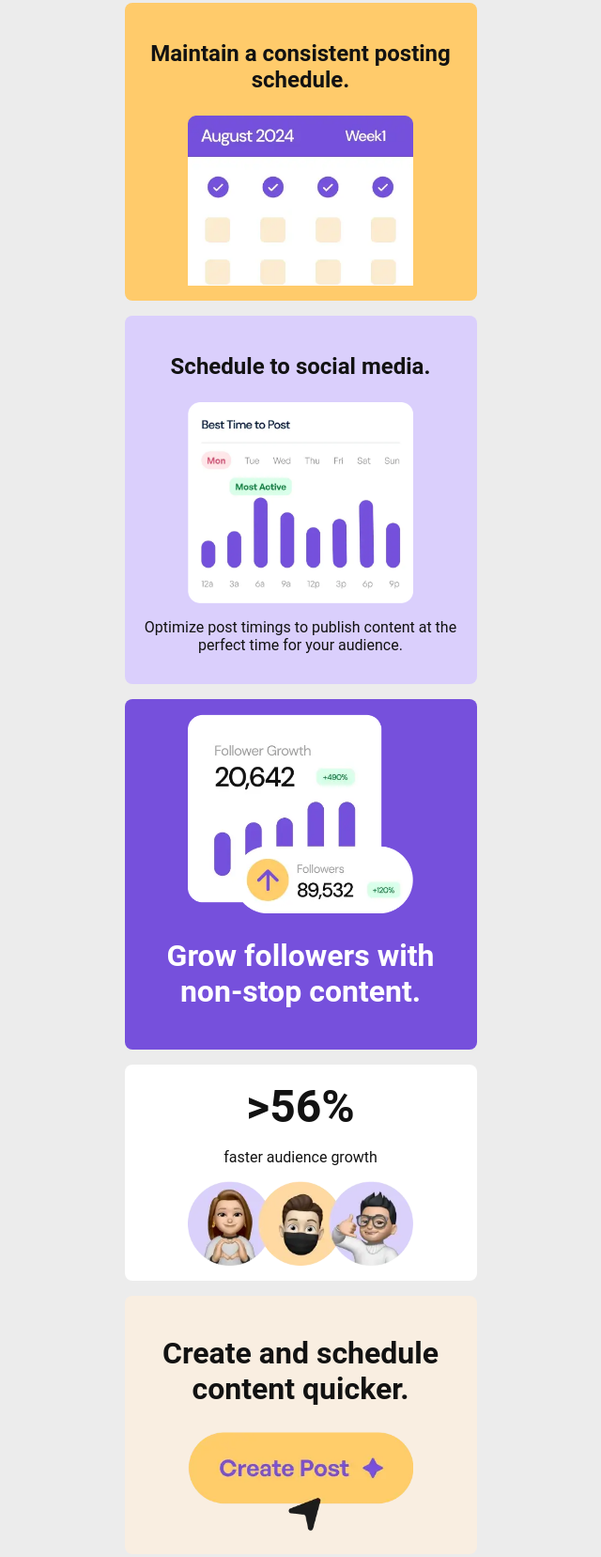
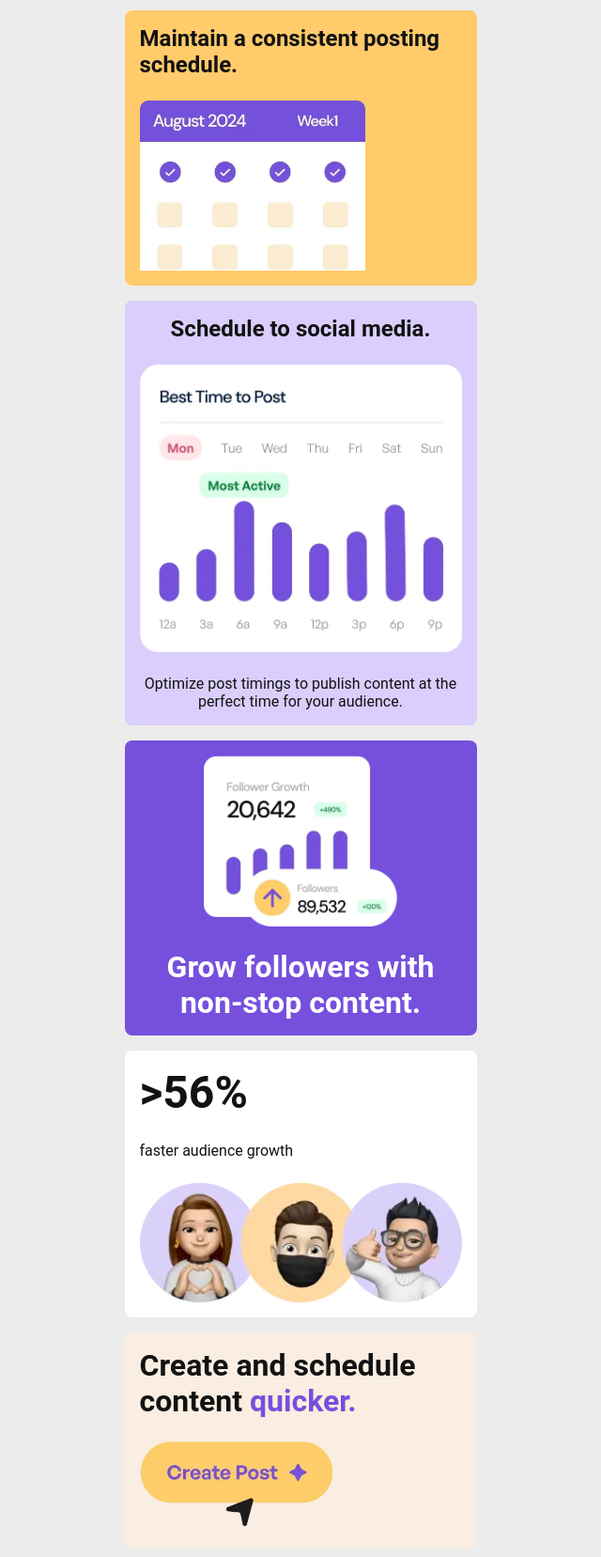
Before and after one commit to Manueljiso/bentoMenu, a website: page index.html in a window 1280 px wide. Shown: the part 526-2183 px from the top of the page at 94% size, without its empty margins (320-960 px from the left). Drawn offline with Linux system fonts and the light colour scheme.

Commit message:
🚧 Still working on the web version

```diff
--- a/styles/main.css
+++ b/styles/main.css
@@ -26,14 +26,17 @@
 
   h2 {
     font-size: 2rem;
+    margin: 0;
   }
 
   h3 {
     font-size: 1.5rem;
+    margin: 0;
   }
 
   p {
     font-size: 1rem;
+    margin: 0;
   }
 
   .dashboard {
@@ -46,7 +49,6 @@
 
   .dashboard__bento {
     list-style:none;
-
     padding: 1rem;
     margin: 0;
     /* margin-top: 0.5rem; */
@@ -57,24 +59,28 @@
   }
 
   .dashboard__bento img {
-    width: 70%;
+    width: 60%;
   }
 
   .dashboard__bento a {
     text-decoration: none;
+    width: calc(375px - 2rem);
+    padding: 1rem;
+    /* text-align: left; */
+    border-radius: 0.5rem;
     display: flex;
     flex-direction: column;
-    width: calc(375px - 2rem);
-    padding: 1rem;
-    text-align: center;
-    border-radius: 0.5rem;
     justify-content: center;
-    align-items: center;
+    align-items: left;
+    row-gap: 1.5rem;
   }
 
   .dashboard__bento__purple {
     background-color: var(--Purple-500);
     color: var(--white);
+    text-align: center;
+    align-items: center;
+    padding: 2rem;
   }
 
   .dashboard__bento__purple span {
@@ -86,17 +92,35 @@
     color: var(--black);
   }
 
+  .dashboard__bento__white > img {
+    width: 100%;
+  }
+
   .dashboard__bento__yellow {
     background-color: var(--Yellow-500);
     color: var(--black);
   }
 
+  .dashboard__bento__yellow img {
+    width: 70%;
+  }
+
   .dashboard__bento__lilac {
     background-color: var(--Purple-100);
     color: var(--black);
+    text-align: center;
+    align-items: center;
+  }
+
+  .dashboard__bento__lilac img {
+    width: 100%;
   }
 
   .dashboard__bento__cream {
     background-color: var(--Yellow-100);
     color: var(--black);
   }
+
+  .dashboard__bento__cream span {
+    color: var(--Purple-500);
+  }
```
